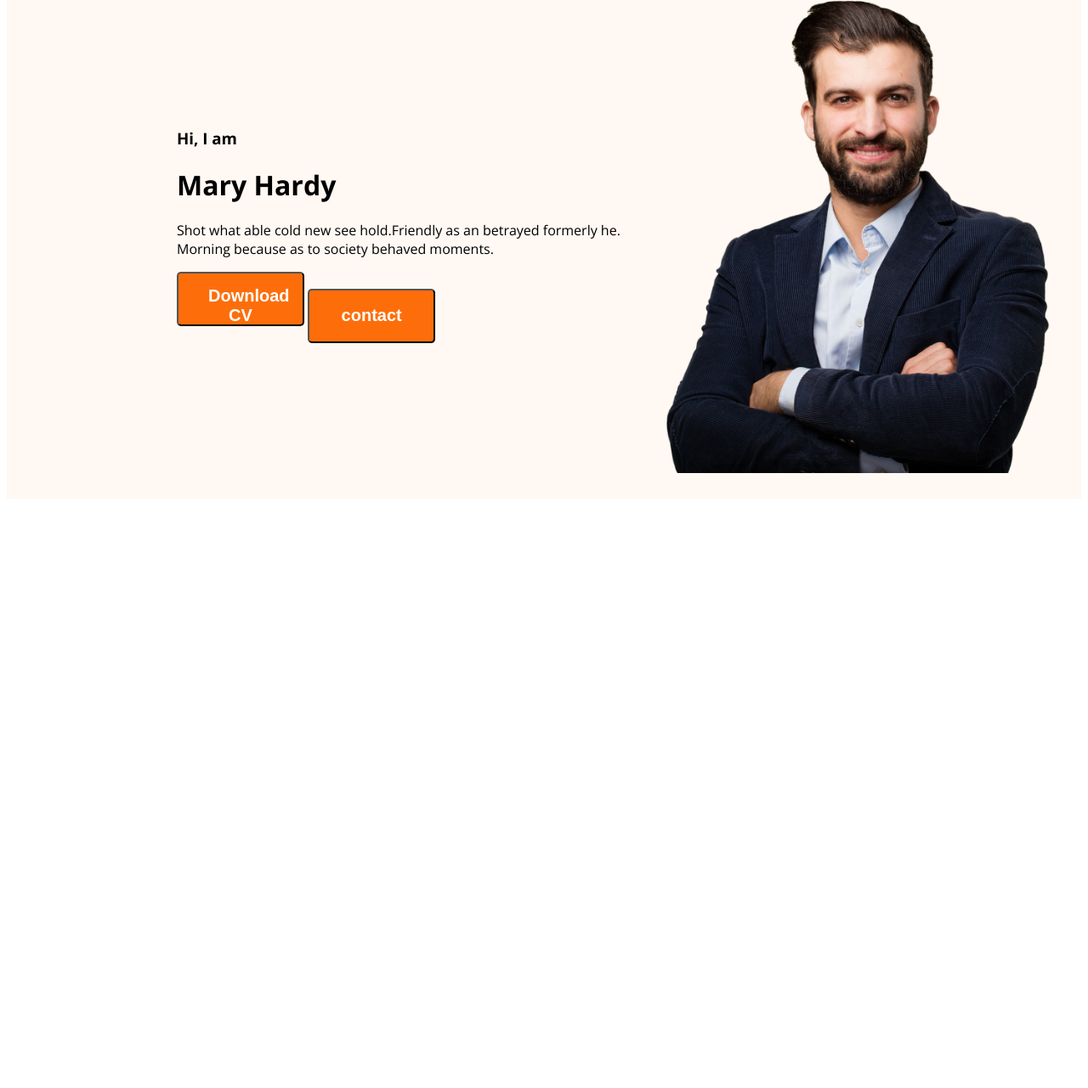
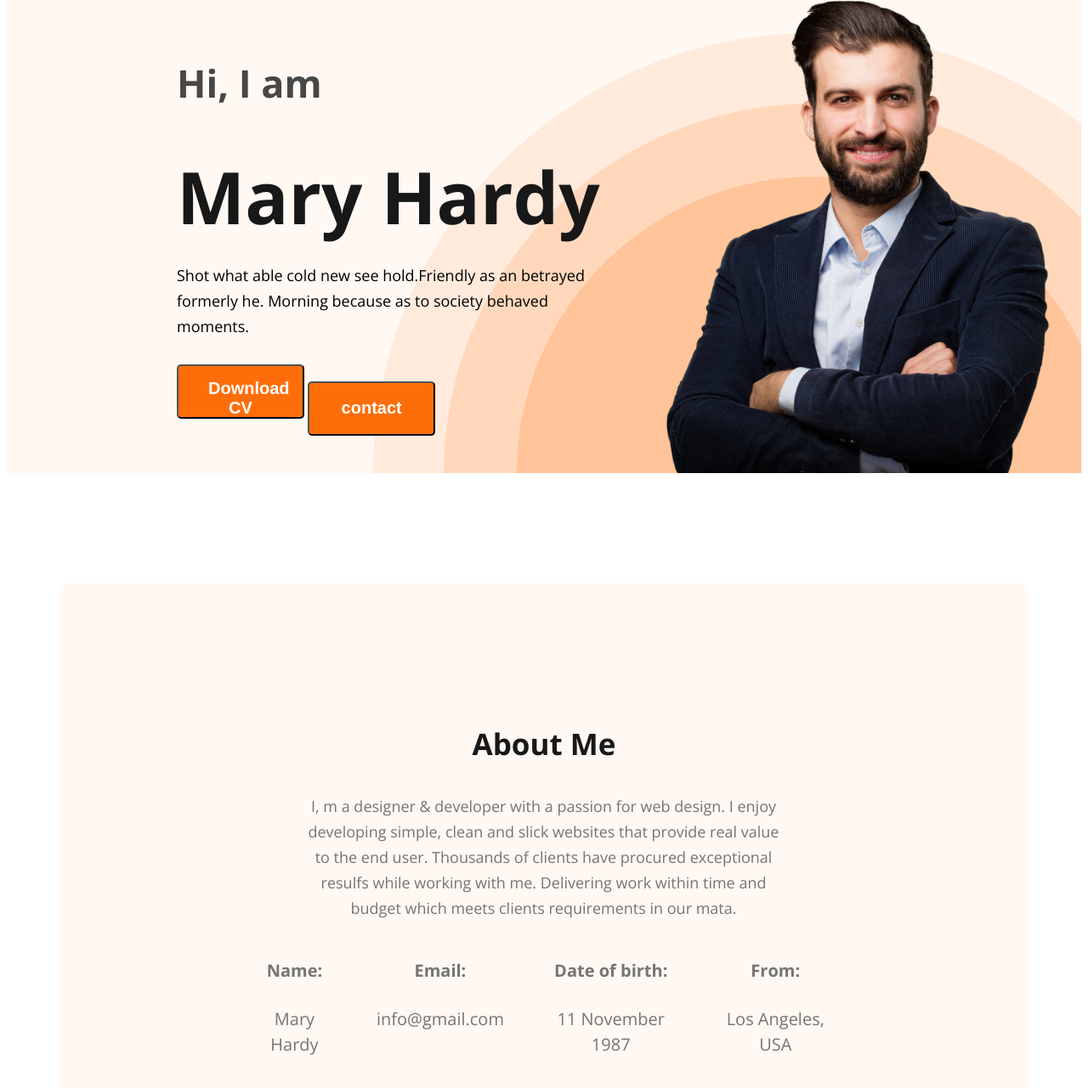
Before and after one commit to leongittu/webdeveloper-portfolio, a plain HTML site: page index.html in a window 1280 px wide. Shown: the part 211-1492 px from the top of the page at 85% size. Before the commit the page ends 806 px from the top, so only its background shows below. Drawn offline with nearby package versions, Linux system fonts and the light colour scheme.

Commit message:
about-info-added

```diff
--- a/index.html
+++ b/index.html
@@ -22,10 +22,11 @@
             </ul>
         </nav>
         <div class="banner">
-            <div>
+            <div class="banner-content">
                 <h3 class="greetings">Hi, I am</h3>
                 <h1 class="banner-tittle">Mary Hardy</h1>
-                <P>Shot what able cold new see hold.Friendly as an betrayed formerly he. Morning because as to society
+                <P class="banner-description">Shot what able cold new see hold.Friendly as an betrayed formerly he.
+                    Morning because as to society
                     behaved moments.</P>
                 <button class="btn-primary">Download CV</button>
                 <button class="btn-primary">contact</button>
@@ -36,6 +37,32 @@
 
     </header>
     <main>
+        <section class="about">
+            <h3 class="section-tittle">About Me</h3>
+            <p class="section-description">I, m a designer & developer with a passion for web design. I enjoy developing
+                simple, clean and slick websites that provide real value to the end user. Thousands of clients have
+                procured exceptional resulfs while working with me. Delivering work within time and budget which meets
+                clients requirements in our mata. </p>
+                <div class="about-info-container">
+                    <div class="about-info">
+                        <h4 class="info-title">Name: </h4>
+                        <p class="info-description">Mary Hardy </p>
+                    </div>
+                    <div class="about-info">
+                        <h4 class="info-title">Email:</h4>
+                        <p class="info-description">info@gmail.com</p>
+                    </div>
+                    <div class="about-info">
+                        <h4 class="info-title">Date of birth:</h4>
+                        <p class="info-description"> 11 November 1987</p>
+                    </div>
+                    <div class="about-info">
+                        <h4 class="info-title">From:</h4>
+                        <p class="info-description">Los Angeles, USA</p>
+                    </div>
+
+                </div>
+        </section>
 
     </main>
     <footer>
--- a/style.css
+++ b/style.css
@@ -56,14 +56,100 @@ nav a {
 }
 
 /* header related style*/
-.header{
+.header {
     background-color: #FFF8F3;
+    background-image: url(images/header_bg.png);
+    background-repeat: no-repeat;
+    background-position: bottom right;
 }
-.banner{
-    padding: 30px 30px 30px 200px;
+
+.banner {
+    padding: 30px 30px 0px 200px;
     display: flex;
     align-items: center;
+    justify-content: space-between;
 }
-.banner .profile-picture{
+
+.banner-content {
+    max-width: 500px;
+}
+
+.banner .profile-picture {
     width: 500px;
 }
+
+.greetings {
+    color: #474747;
+    font-size: 45px;
+    font-style: normal;
+    font-weight: 600;
+    margin-bottom: 0px:
+}
+
+.banner-tittle {
+    color: #181818;
+    font-size: 85px;
+    font-style: normal;
+    font-weight: 700;
+    line-height: normal;
+    margin-top: 5px;
+    margin-bottom: 20px;
+}
+
+.banner-description {
+    font-size: 18px;
+    font-style: normal;
+    font-weight: 400;
+    line-height: 30px;
+    margin-top: 0px;
+    margin-bottom: 30px;
+}
+
+/*main section style*/
+main {
+    width: 1140px;
+    margin: 0px auto;
+}
+
+/*about related */
+.about {
+    padding: 130px;
+    margin: 130px 0px;
+    border-radius: 10px;
+    background: #FFF8F3;
+}
+
+.section-tittle {
+    color: #181818;
+    text-align: center;
+    font-size: 35px;
+    font-style: normal;
+    font-weight: 700;
+}
+
+.section-description {
+    padding: 0px 157px 0px 156px;
+    color: #757575;
+    text-align: center;
+    font-size: 18px;
+    font-style: normal;
+    font-weight: 400;
+    line-height: 30px;
+}
+
+.about-info-container {
+    display: flex;
+    justify-content: space-around;
+    color: #757575;
+    text-align: center;
+    font-size: 20px;
+    font-style: normal;
+    font-weight: 400;
+    line-height: 30px;
+    padding: 0px 100px;
+    gap: 50px;
+}
+
+.about-info {
+    text-align: center;
+}
```
